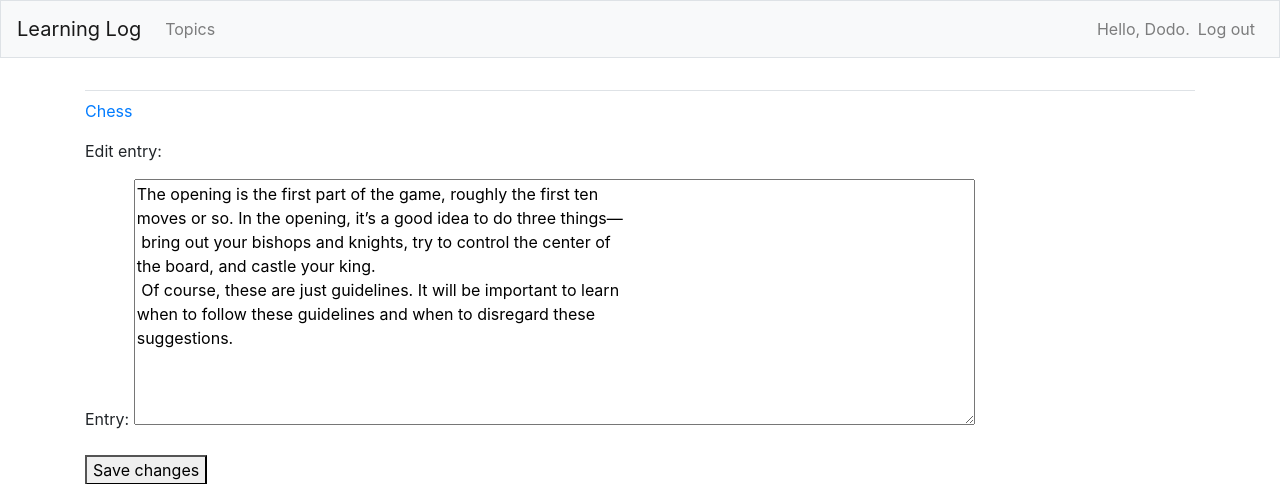
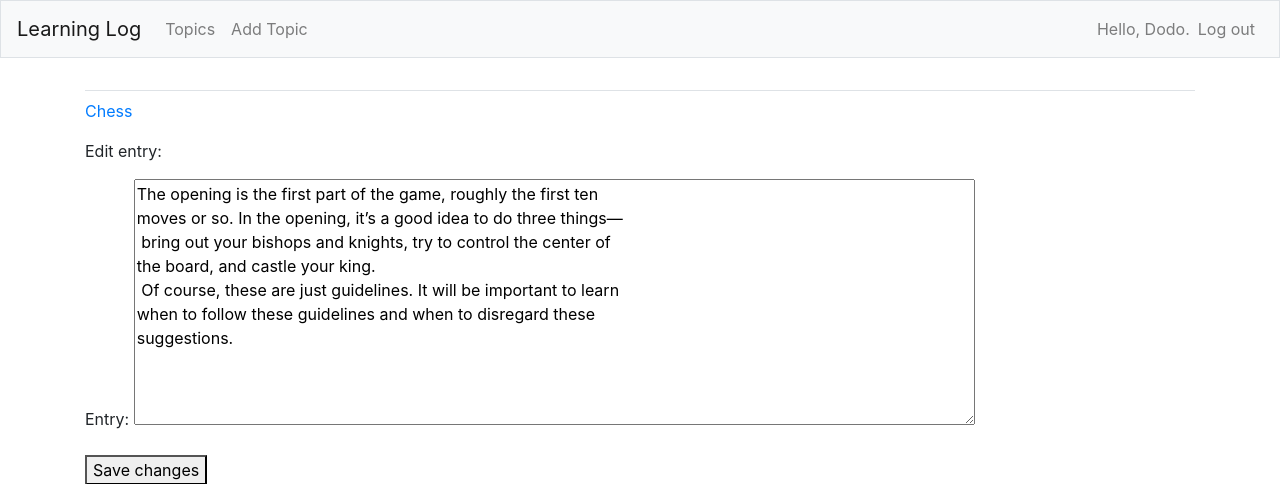
Before and after one commit to Dodo-tech001/learning-tracker, a Django app: page /edit_entry/1/ in a window 1280 px wide. Shown: the top 484 px of the page. Run offline with Django 5.2, Linux system fonts and the light colour scheme; a user stored in the database is signed in; data comes from the database, SQL or seed files in the repository; both versions use the stored data as it was after the commit; some libraries are stand-ins or nearby versions.

Commit message:
Added 'Add Topic' link for logged-in users and improved logout functionality

```diff
--- a/learning_logs/templates/learning_logs/base.html
+++ b/learning_logs/templates/learning_logs/base.html
@@ -21,6 +21,11 @@
         <li class="nav-item">
           <a class="nav-link" href="{% url 'learning_logs:topics' %}">Topics</a>
         </li>
+        {% if user.is_authenticated %}
+        <li class="nav-item">
+          <a class="nav-link" href="{% url 'learning_logs:new_topic' %}">Add Topic</a>
+        </li>
+        {% endif %}
       </ul>
 
       <ul class="navbar-nav ml-auto">
@@ -29,7 +34,12 @@
             <span class="navbar-text">Hello, {{ user.username }}.</span>
           </li>
           <li class="nav-item">
-            <a class="nav-link" href="{% url 'users:logout' %}">Log out</a>
+            <form action="{% url 'users:logout' %}" method="post" class="d-inline">
+              {% csrf_token %}
+              <button type="submit" class="btn btn-link nav-link" style="display:inline; border:none; background:none; cursor:pointer;">
+                Log out
+              </button>
+            </form>
           </li>
         {% else %}
           <li class="nav-item">
--- a/learning_logs/urls.py
+++ b/learning_logs/urls.py
@@ -10,7 +10,7 @@ urlpatterns = [
     # Detail page for a single topic.
     path('topic/<int:topic_id>/', views.topic, name='topic'),
     # Page for adding a new topic.
-    path('newtopic/', views.new_topic, name='new_topic'),
+    path('new_topic/', views.new_topic, name='new_topic'),
     # Page for adding a new entry
     path('new_entry/<int:topic_id>/', views.new_entry, name='new_entry'),
      # Page for editing an entry.
--- a/requirements.txt
+++ /dev/null
@@ -1,5 +0,0 @@
-Django>=4.0,<5.0
-gunicorn
-psycopg2-binary
-dj-database-url
-whitenoise
--- a/users/templates/registration/login.html
+++ b/users/templates/registration/login.html
@@ -13,7 +13,6 @@
   {% buttons %}
     <button name="submit" class="btn btn-primary">Log in</button>
   {% endbuttons %}
-  {{ form.as_p }}
   <input type="hidden" name="next"
     value="{% url 'learning_logs:index' %}" />
 </form>
```
Also changed, not shown: db.sqlite3.
